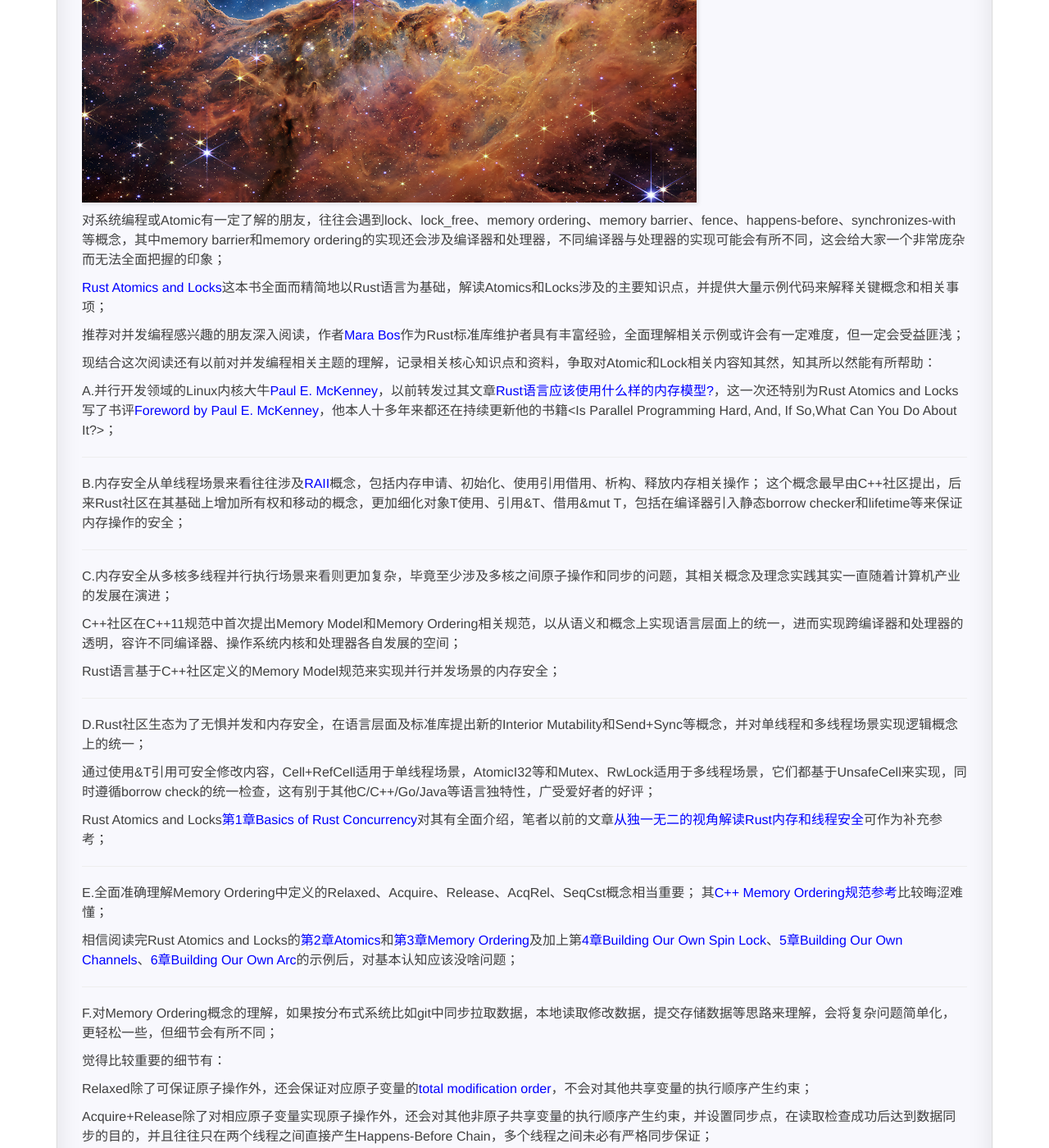
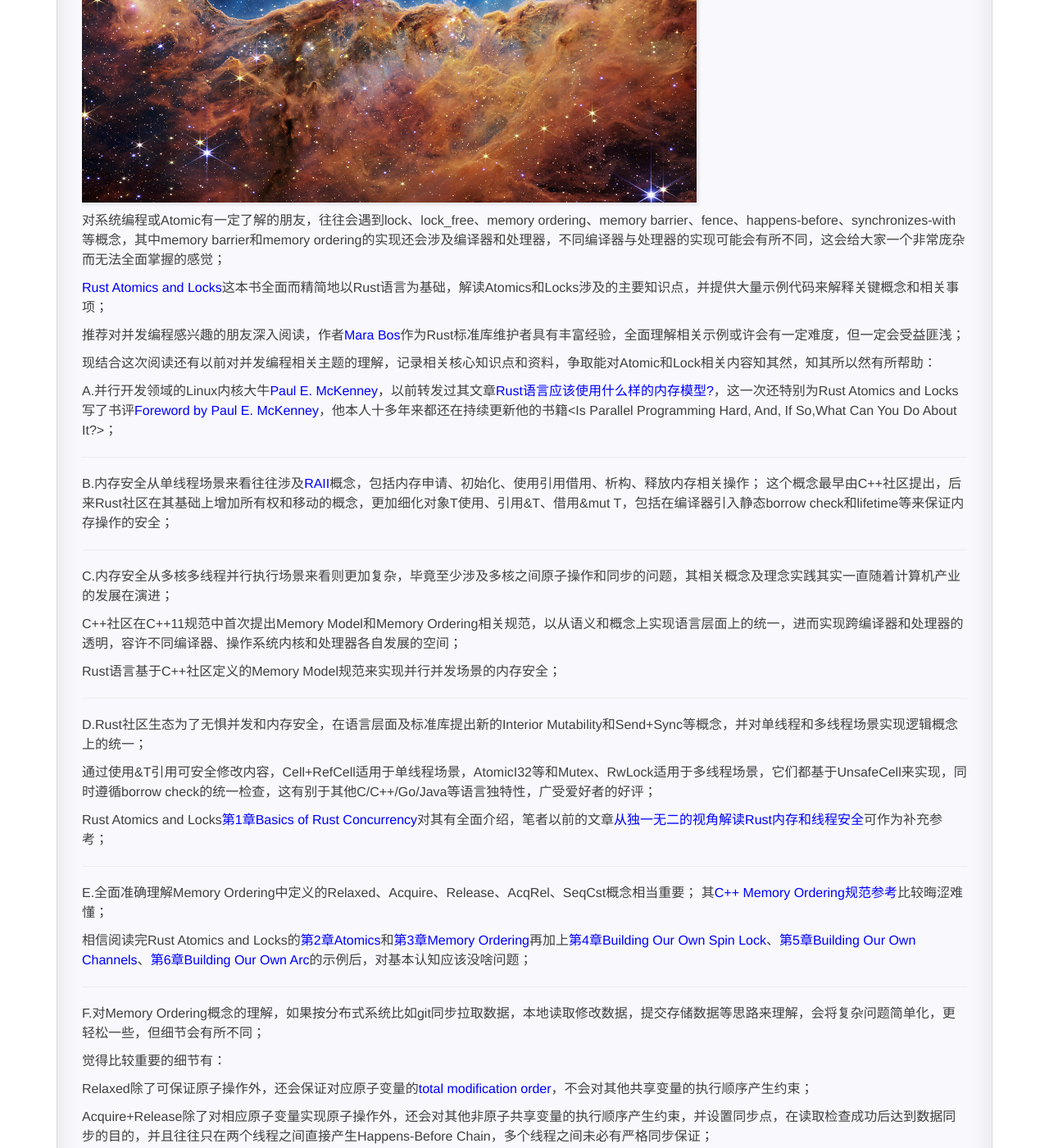
Before and after one commit to Grainspring/grainspring.github.io, a Jekyll site: the page built from _posts/2023-03-06-Impression-after-reading-Rust-Atomics-and-Locks.md, in a window 1280 px wide and 1400 px high, scrolled down 513 px. Shown: the whole window at 82% size. Built offline with Jekyll 4.4.1, drawn with Linux system fonts in a browser that asks for light colours; nearby versions of some CDN libraries; comment, search, counter and statistics services are not loaded; a style sheet for code colours, icons or effects is not loaded; some of the changed text lies outside the part shown.

Commit message:
update impression after reading

```diff
--- a/_posts/2023-03-06-Impression-after-reading-Rust-Atomics-and-Locks.md
+++ b/_posts/2023-03-06-Impression-after-reading-Rust-Atomics-and-Locks.md
@@ -11,23 +11,23 @@
 
 Rust语言宣称具有内存安全和高性能特点，并提出无惧并发的概念，但究竟何为内存安全?它会涉及哪些方面?在并发和并行计算的环境下是否涉及更多因素?
 
-理论上，内存安全在语言层面能完全解决嘛?还要确保高性能，哪些方面依赖操作系统/内核来提供支持?
+理论上，内存安全在语言层面能完全解决嘛?要实现高性能，还需要操作系统/内核提供哪些方面的支持?
 
 ![overview memory safety complex](/imgs/nasa.image.for.memory.safety.png "overview memory safety complex")
 
-对系统编程或Atomic有一定了解的朋友，往往会遇到lock、lock_free、memory ordering、memory barrier、fence、happens-before、synchronizes-with等概念，其中memory barrier和memory ordering的实现还会涉及编译器和处理器，不同编译器与处理器的实现可能会有所不同，这会给大家一个非常庞杂而无法全面把握的印象；
+对系统编程或Atomic有一定了解的朋友，往往会遇到lock、lock_free、memory ordering、memory barrier、fence、happens-before、synchronizes-with等概念，其中memory barrier和memory ordering的实现还会涉及编译器和处理器，不同编译器与处理器的实现可能会有所不同，这会给大家一个非常庞杂而无法全面掌握的感觉；
 
 [<font color="blue">Rust Atomics and Locks</font>](https://marabos.nl/atomics/)这本书全面而精简地以Rust语言为基础，解读Atomics和Locks涉及的主要知识点，并提供大量示例代码来解释关键概念和相关事项；
 
 推荐对并发编程感兴趣的朋友深入阅读，作者[<font color="blue">Mara Bos</font>](https://github.com/m-ou-se)作为Rust标准库维护者具有丰富经验，全面理解相关示例或许会有一定难度，但一定会受益匪浅；
 
-现结合这次阅读还有以前对并发编程相关主题的理解，记录相关核心知识点和资料，争取对Atomic和Lock相关内容知其然，知其所以然能有所帮助：
+现结合这次阅读还有以前对并发编程相关主题的理解，记录相关核心知识点和资料，争取能对Atomic和Lock相关内容知其然，知其所以然有所帮助：
 
 A.并行开发领域的Linux内核大牛[<font color="blue">Paul E. McKenney</font>](https://paulmck.livejournal.com/)，以前转发过其文章[<font color="blue">Rust语言应该使用什么样的内存模型?</font>](https://mp.weixin.qq.com/s?__biz=MzIxMTM0MjM4Mg==&mid=2247483875&idx=1&sn=74af1e8851eea45f9cf2b7e959dd7ff1)，这一次还特别为Rust Atomics and Locks写了书评[<font color="blue">Foreword by Paul E. McKenney</font>](https://marabos.nl/atomics/foreword.html)，他本人十多年来都还在持续更新他的书籍<Is Parallel Programming Hard, And, If So,What Can You Do About It?>；
 
 ---
 B.内存安全从单线程场景来看往往涉及[<font color="blue">RAII</font>](https://en.cppreference.com/w/cpp/language/raii)概念，包括内存申请、初始化、使用引用借用、析构、释放内存相关操作；
-这个概念最早由C++社区提出，后来Rust社区在其基础上增加所有权和移动的概念，更加细化对象T使用、引用&T、借用&mut T，包括在编译器引入静态borrow checker和lifetime等来保证内存操作的安全；
+这个概念最早由C++社区提出，后来Rust社区在其基础上增加所有权和移动的概念，更加细化对象T使用、引用&T、借用&mut T，包括在编译器引入静态borrow check和lifetime等来保证内存操作的安全；
 
 ---
 C.内存安全从多核多线程并行执行场景来看则更加复杂，毕竟至少涉及多核之间原子操作和同步的问题，其相关概念及理念实践其实一直随着计算机产业的发展在演进；
@@ -47,10 +47,10 @@
 E.全面准确理解Memory Ordering中定义的Relaxed、Acquire、Release、AcqRel、SeqCst概念相当重要；
 其[<font color="blue">C++ Memory Ordering规范参考</font>](https://en.cppreference.com/w/cpp/atomic/memory_order)比较晦涩难懂；
 
-相信阅读完Rust Atomics and Locks的[<font color="blue">第2章Atomics</font>](https://marabos.nl/atomics/atomics.html)和[<font color="blue">第3章Memory Ordering</font>](https://marabos.nl/atomics/memory-ordering.html)及加上第[<font color="blue">4章Building Our Own Spin Lock</font>](https://marabos.nl/atomics/building-spinlock.html)、[<font color="blue">5章Building Our Own Channels</font>](https://marabos.nl/atomics/building-channels.html)、[<font color="blue">6章Building Our Own Arc</font>](https://marabos.nl/atomics/building-arc.html)的示例后，对基本认知应该没啥问题；
+相信阅读完Rust Atomics and Locks的[<font color="blue">第2章Atomics</font>](https://marabos.nl/atomics/atomics.html)和[<font color="blue">第3章Memory Ordering</font>](https://marabos.nl/atomics/memory-ordering.html)再加上[<font color="blue">第4章Building Our Own Spin Lock</font>](https://marabos.nl/atomics/building-spinlock.html)、[<font color="blue">第5章Building Our Own Channels</font>](https://marabos.nl/atomics/building-channels.html)、[<font color="blue">第6章Building Our Own Arc</font>](https://marabos.nl/atomics/building-arc.html)的示例后，对基本认知应该没啥问题；
 
 ---
-F.对Memory Ordering概念的理解，如果按分布式系统比如git中同步拉取数据，本地读取修改数据，提交存储数据等思路来理解，会将复杂问题简单化，更轻松一些，但细节会有所不同；
+F.对Memory Ordering概念的理解，如果按分布式系统比如git同步拉取数据，本地读取修改数据，提交存储数据等思路来理解，会将复杂问题简单化，更轻松一些，但细节会有所不同；
 
 觉得比较重要的细节有：
 
@@ -72,10 +72,13 @@
 
 ---
 H.并发并行计算中对内存进行atomic原子操作是基础，要实现更高级应用往往会需要锁lock，而要实现锁则需要由操作系统/内核的调度机制来提供线程停止执行和可唤醒重新执行的逻辑；
-Rust Atomics and Locks[<font color="blue">第8章Operating System Primitives</font>](https://marabos.nl/atomics/os-primitives.html)中针对这些内容分别对Linux、MacOS、Windows进行介绍；还特别使用futex相关概念及接口在[<font color="blue">第9章Building Our Own Locks</font>](https://marabos.nl/atomics/building-locks.html)实现了Mutex、ConVar、RwLock；
+
+Rust Atomics and Locks[<font color="blue">第8章Operating System Primitives</font>](https://marabos.nl/atomics/os-primitives.html)针对Linux、MacOS、Windows平台对这些与操作系统相关的内容分别进行了介绍；
+
+还特别使用futex相关概念及接口在[<font color="blue">第9章Building Our Own Locks</font>](https://marabos.nl/atomics/building-locks.html)实现了Mutex、ConVar、RwLock；
 
 ---
-I.在Rust Atomics and Locks[<font color="blue">第10章Ideas and Inspiration</font>](https://marabos.nl/atomics/inspiration.html)提到并行开发可能涉及其他数据结构、算法、锁的基础逻辑比如Semaphore、RCU、Parking lot、SequenceLock、crossbeam等，这些新的想法和灵感，或能为未来的并发性能优化提供参考；
+I.在Rust Atomics and Locks[<font color="blue">第10章Ideas and Inspiration</font>](https://marabos.nl/atomics/inspiration.html)提到并发编程可能涉及其他数据结构、算法、锁的基础逻辑比如Semaphore、[<font color="blue">RCU</font>](https://lwn.net/Articles/262464/)、[<font color="blue">Parking lot</font>](https://docs.rs/parking_lot/latest/parking_lot/)、[<font color="blue">SequenceLock</font>](https://docs.rs/seqlock/latest/seqlock/)、[<font color="blue">crossbeam</font>](https://crates.io/crates/crossbeam)等，这些新的想法和灵感，或能为特定的并发性能优化提供参考；
 
 ---
 J.补充记录一些与C/C++并发开发相关的资料链接；
```
